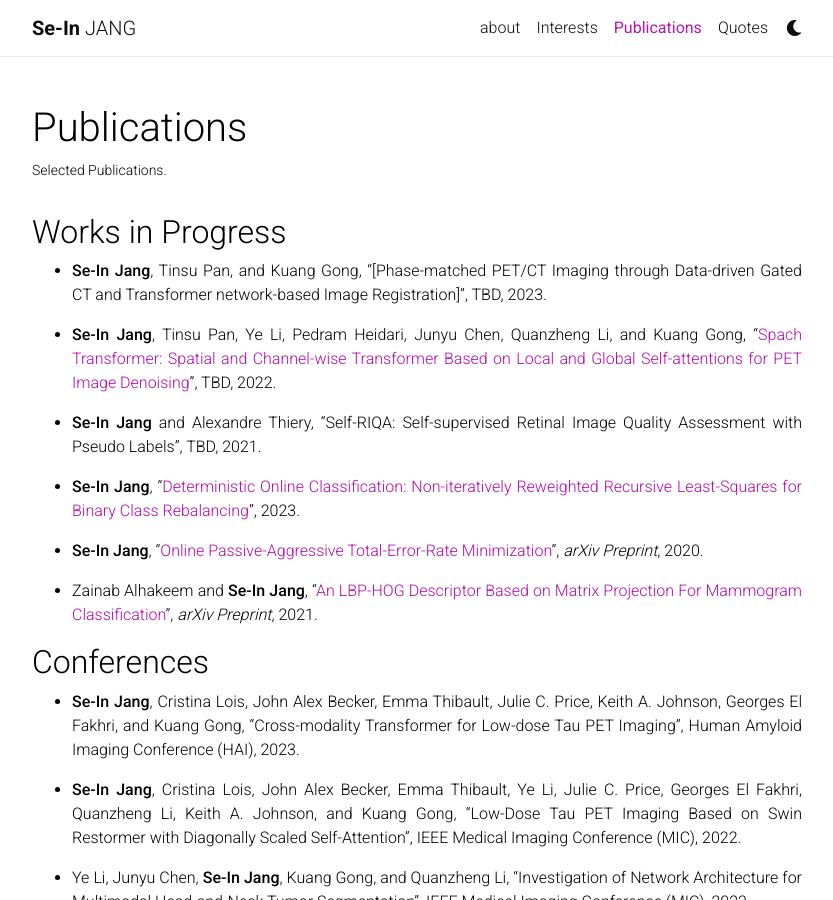
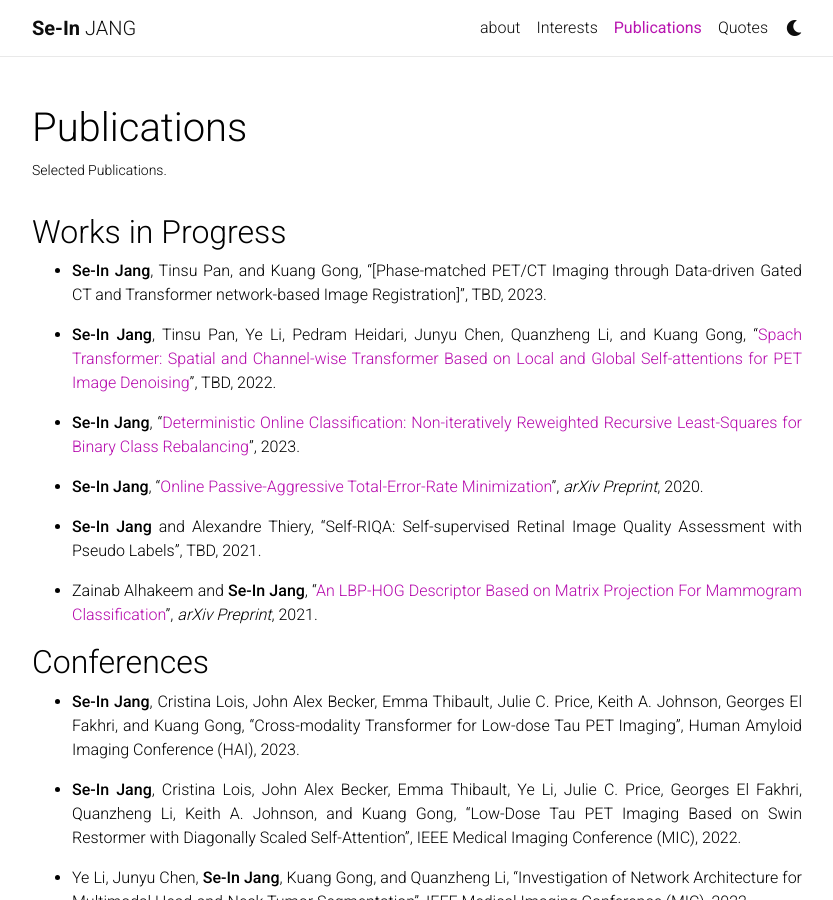
Before and after one commit to sijang/sijang.github.io, a Jekyll site: the page built from _pages/publications.md, in a window 1280 px wide and 900 px high. Shown: the whole window, without its empty margins (223-1056 px from the left). Built offline with Jekyll 4.4.1, drawn with Linux system fonts in a browser that asks for light colours; nearby versions of some CDN libraries; a style sheet for code colours, icons or effects is not loaded.

Commit message:
Update publications.md

```diff
--- a/_pages/publications.md
+++ b/_pages/publications.md
@@ -15,13 +15,13 @@ nav: true
 - **Se-In Jang**, Tinsu Pan, Ye Li, Pedram Heidari, Junyu Chen, Quanzheng Li, and Kuang Gong, "[Spach Transformer: Spatial and Channel-wise Transformer Based on Local and Global Self-attentions for PET Image Denoising](https://arxiv.org/abs/2209.03300){:target="_blank"}", TBD, 2022.
 {: style="text-align: justify"}
 
-- **Se-In Jang** and Alexandre Thiery, "Self-RIQA: Self-supervised Retinal Image Quality Assessment with Pseudo Labels", TBD, 2021.
-{: style="text-align: justify"}
-
 - **Se-In Jang**, "[Deterministic Online Classification: Non-iteratively Reweighted Recursive Least-Squares for Binary Class Rebalancing](https://arxiv.org/abs/2301.09230){:target="_blank"}", 2023.
 {: style="text-align: justify"}
 
 - **Se-In Jang**, "[Online Passive-Aggressive Total-Error-Rate Minimization](https://arxiv.org/abs/2002.01771){:target="_blank"}", *arXiv Preprint*, 2020.
+{: style="text-align: justify"}
+
+- **Se-In Jang** and Alexandre Thiery, "Self-RIQA: Self-supervised Retinal Image Quality Assessment with Pseudo Labels", TBD, 2021.
 {: style="text-align: justify"}
 
 - Zainab Alhakeem and **Se-In Jang**, "[An LBP-HOG Descriptor Based on Matrix Projection For Mammogram Classification](https://arxiv.org/abs/1904.00187){:target="_blank"}", *arXiv Preprint*, 2021.
```
